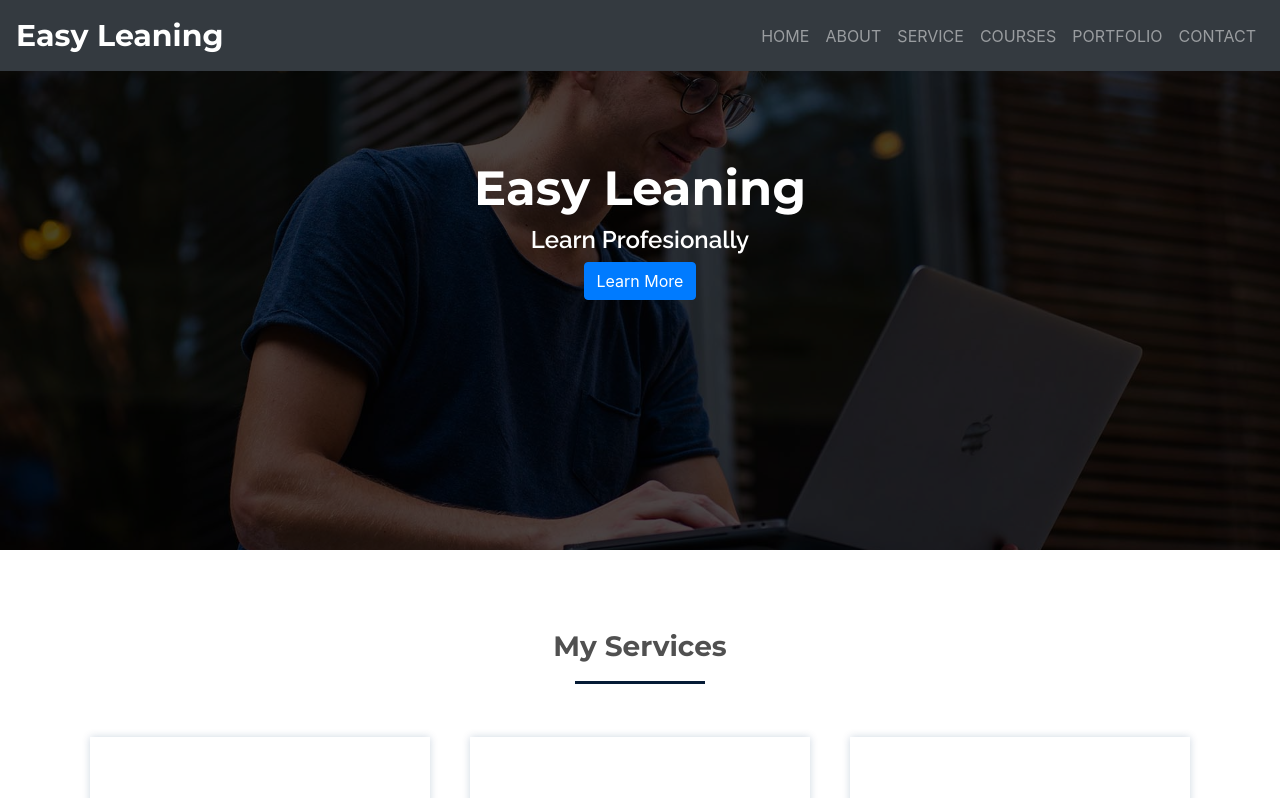
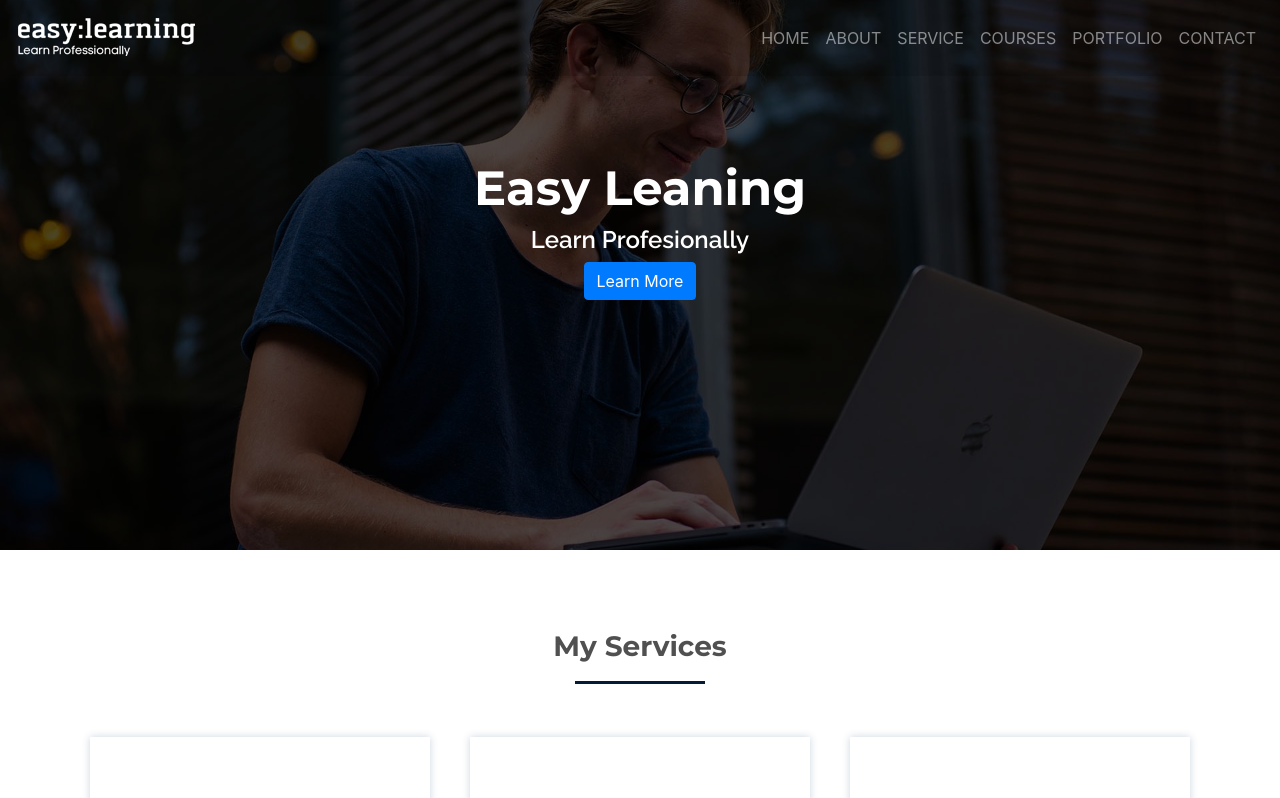
Before and after one commit to kodaishiotsuki/EasyLeaning_frontend, a React (Create React App) app: page / in a window 1280 px wide. Shown: the top 798 px of the page. Built offline with nearby package versions, Linux system fonts and the light colour scheme; a web font is replaced by a local one.

Commit message:
スクロール時にナビゲーションバーの背景色変更

```diff
--- a/src/assets/css/custom.css
+++ b/src/assets/css/custom.css
@@ -108,3 +108,18 @@
   color: #051b35 !important;
   font-size: 30px;
 }
+
+.navBackground {
+  transition: background-color 400ms linear;
+  background-color: rgb(0,0,0,0.1) !important;
+  -ms-transition: background-color 400ms linear;
+  -moz-transition: background-color 400ms linear;
+  -webkit-transition: background-color 400ms linear
+}
+.navBackgroundScroll {
+  transition: background-color 400ms linear;
+  background-color: #ffffff !important;
+  -ms-transition: background-color 400ms linear;
+  -moz-transition: background-color 400ms linear;
+  -webkit-transition: background-color 400ms linear;
+}
--- a/src/components/TopNavgation/TopNavigation.jsx
+++ b/src/components/TopNavgation/TopNavigation.jsx
@@ -1,15 +1,23 @@
 import React, { useEffect, useState } from "react";
 import { Nav, Navbar } from "react-bootstrap";
+import whiteLogo from "../../assets/Image/logo_white.png";
+import blackLogo from "../../assets/Image/logo_black.png";
 
 const TopNavigation = () => {
   const [navBarTitle, setNavBarTitle] = useState("navTitle");
+  const [navBarLogo, setNavBarLogo] = useState(whiteLogo);
+  const [navBackGround, setNavBackGround] = useState("navBackground");
 
   //スクロール条件定義
   const toggleVisibility = () => {
     if (window.scrollY > 100) {
       setNavBarTitle("navTitleScroll");
+      setNavBarLogo(blackLogo);
+      setNavBackGround("navBackgroundScroll");
     } else if (window.scrollY < 100) {
       setNavBarTitle("navTitle");
+      setNavBarLogo(whiteLogo);
+      setNavBackGround("navBackground");
     }
   };
 
@@ -21,9 +29,16 @@ const TopNavigation = () => {
 
   return (
     <>
-      <Navbar collapseOnSelect expand='lg' bg='dark' variant='dark' fixed='top'>
+      <Navbar
+        className={navBackGround}
+        collapseOnSelect
+        expand='lg'
+        bg='dark'
+        variant='dark'
+        fixed='top'
+      >
         <Navbar.Brand className={navBarTitle} href='#home'>
-          Easy Leaning
+          <img src={navBarLogo} alt='' />
         </Navbar.Brand>
         <Navbar.Toggle aria-controls='responsive-navbar-nav' />
         <Navbar.Collapse id='responsive-navbar-nav'>
```
